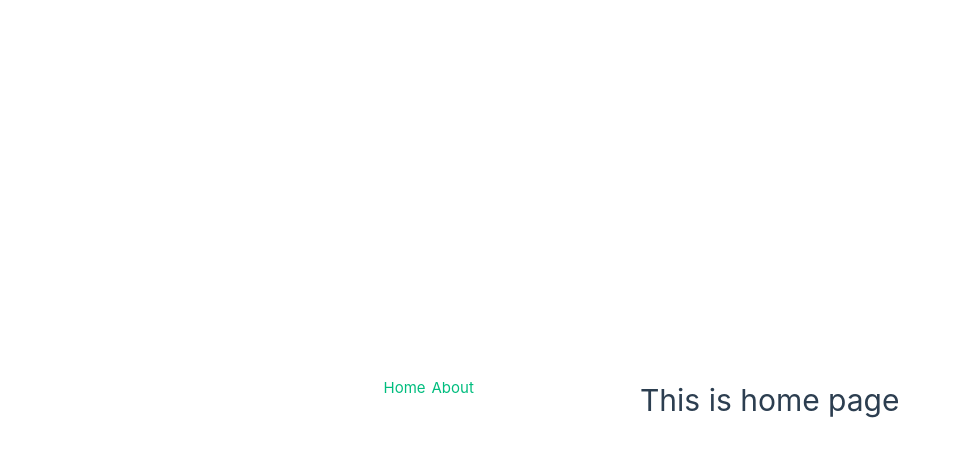
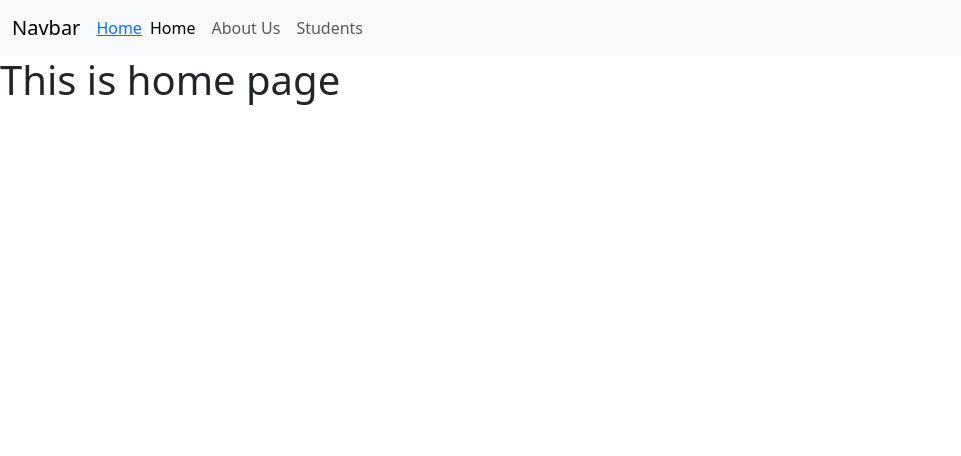
Before and after one commit to davidwagura/Student-details-app, a Vue app: page / in a window 1280 px wide. Shown: the top 456 px of the page, without its empty margins (0-961 px from the left). Built offline with nearby package versions, Linux system fonts and the light colour scheme.

Commit message:
did modifications on existing files

```diff
--- a/package.json
+++ b/package.json
@@ -9,7 +9,9 @@
     "preview": "vite preview"
   },
   "dependencies": {
-    "vue": "^3.4.15",
+    "bootstrap": "^5.3.3",
+    "bootstrap-vue": "^2.23.1",
+    "vue": "^3.4.19",
     "vue-router": "^4.2.5"
   },
   "devDependencies": {
--- a/src/App.vue
+++ b/src/App.vue
@@ -8,9 +8,34 @@
 
     <div class="wrapper">
 
-      <nav>
-        <RouterLink to="/">Home</RouterLink>
-        <RouterLink to="/about">About</RouterLink>
+      <nav class="navbar navbar-expand-lg bg-body-tertiary">
+        <div class="container-fluid">
+          <router-link class="navbar-brand" to="/">Navbar</router-link>
+          <router-link to="/">Home</router-link>
+
+          <button class="navbar-toggler" type="button" data-bs-toggle="collapse" data-bs-target="#navbarSupportedContent" aria-controls="navbarSupportedContent" aria-expanded="false" aria-label="Toggle navigation">
+            <span class="navbar-toggler-icon"></span>
+          </button>
+
+          <div class="collapse navbar-collapse" id="navbarSupportedContent">
+            <ul class="navbar-nav me-auto mb-2 mb-lg-0">
+
+              <li class="nav-item">
+                <router-link class="nav-link active"  to="/">Home</router-link>
+              </li>
+
+              <li class="nav-item">
+                <router-link class="nav-link" to="/about">About Us</router-link>
+              </li>
+
+              <li class="nav-item">
+                <router-link class="nav-link" to="/students">Students</router-link>
+              </li>
+
+            </ul>
+
+          </div>
+        </div>
       </nav>
     </div>
   </header>
@@ -19,5 +44,4 @@
 </template>
 
 <style scoped>
-
 </style>
--- a/src/assets/main.css
+++ b/src/assets/main.css
@@ -1,35 +1,2 @@
 @import './base.css';
-
-#app {
-  max-width: 1280px;
-  margin: 0 auto;
-  padding: 2rem;
-  font-weight: normal;
-}
-
-a,
-.green {
-  text-decoration: none;
-  color: hsla(160, 100%, 37%, 1);
-  transition: 0.4s;
-  padding: 3px;
-}
-
-@media (hover: hover) {
-  a:hover {
-    background-color: hsla(160, 100%, 37%, 0.2);
-  }
-}
-
-@media (min-width: 1024px) {
-  body {
-    display: flex;
-    place-items: center;
-  }
-
-  #app {
-    display: grid;
-    grid-template-columns: 1fr 1fr;
-    padding: 0 2rem;
-  }
-}
+@import 'bootstrap';
--- a/src/router/index.js
+++ b/src/router/index.js
@@ -1,5 +1,6 @@
 import { createRouter, createWebHistory } from 'vue-router'
 import HomeView from '../views/HomeView.vue'
+import StudentView from ''
 
 const router = createRouter({
   history: createWebHistory(import.meta.env.BASE_URL),
@@ -16,7 +17,13 @@
       // this generates a separate chunk (About.[hash].js) for this route
       // which is lazy-loaded when the route is visited.
       component: () => import('../views/AboutView.vue')
-    }
+    },
+    {
+      path: '/students',
+      name: 'students',
+      component: StudentView
+    },
+
   ]
 })
 
```
Also changed, not shown: src/views/students/View.vue (added), 1 other file (tests, documents, lock files or other folders).
